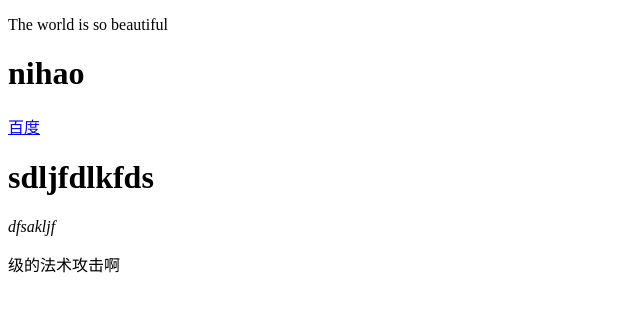
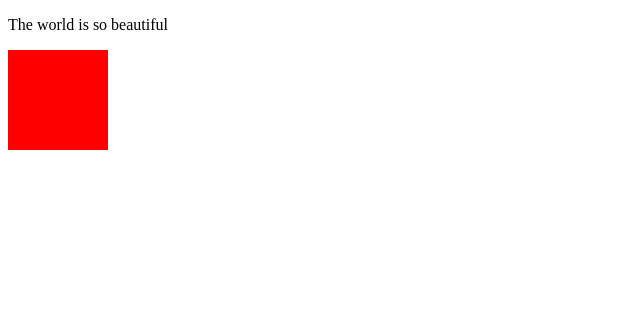
Before and after one commit to apoem/git-demo, a plain HTML site: page index.html in a window 1280 px wide. Shown: the whole page, without its empty margins (0-640 px from the left). Drawn offline with Linux system fonts and the light colour scheme.

Commit message:
add css file and modified the html

```diff
--- /dev/null
+++ b/index.css
@@ -0,0 +1,5 @@
+div {
+    background-color: red;
+    width: 100px;
+    height: 100px;
+}
--- a/index.html
+++ b/index.html
@@ -5,15 +5,10 @@
     <meta name="viewport" content="width=device-width, initial-scale=1.0">
     <meta http-equiv="X-UA-Compatible" content="ie=edge">
     <title>Document</title>
+    <link rel="stylesheet" href="./index.css">
 </head>
 <body>
     <p>The world is so beautiful</p>
-    <h1>
-        nihao
-    </h1>
-    <a href="www.baidu.com">百度</a>
-    <h1>sdljfdlkfds</h1>
-    <em>dfsakljf</em>
-    <p>级的法术攻击啊</p>
+    <div></div>
 </body>
 </html>
```
